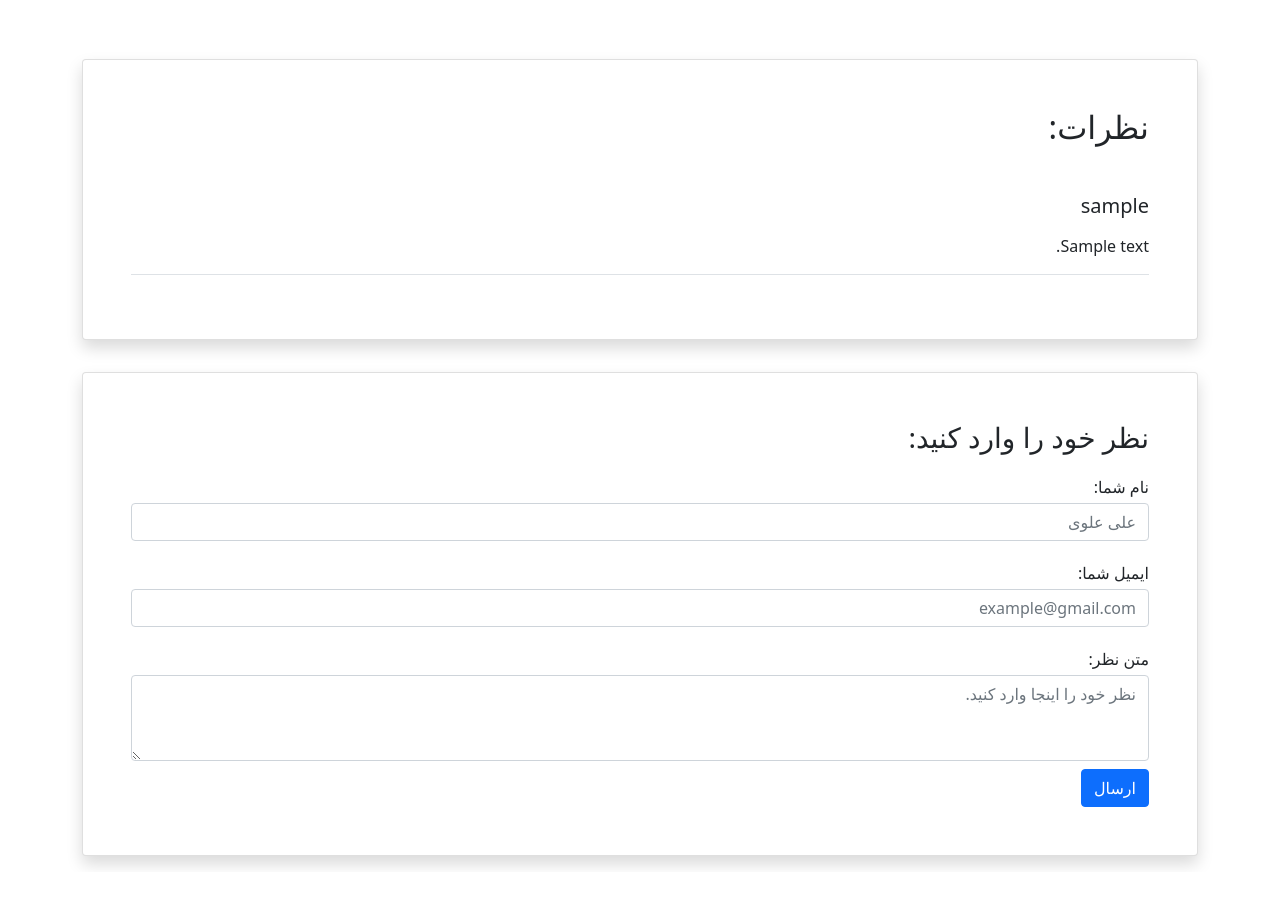
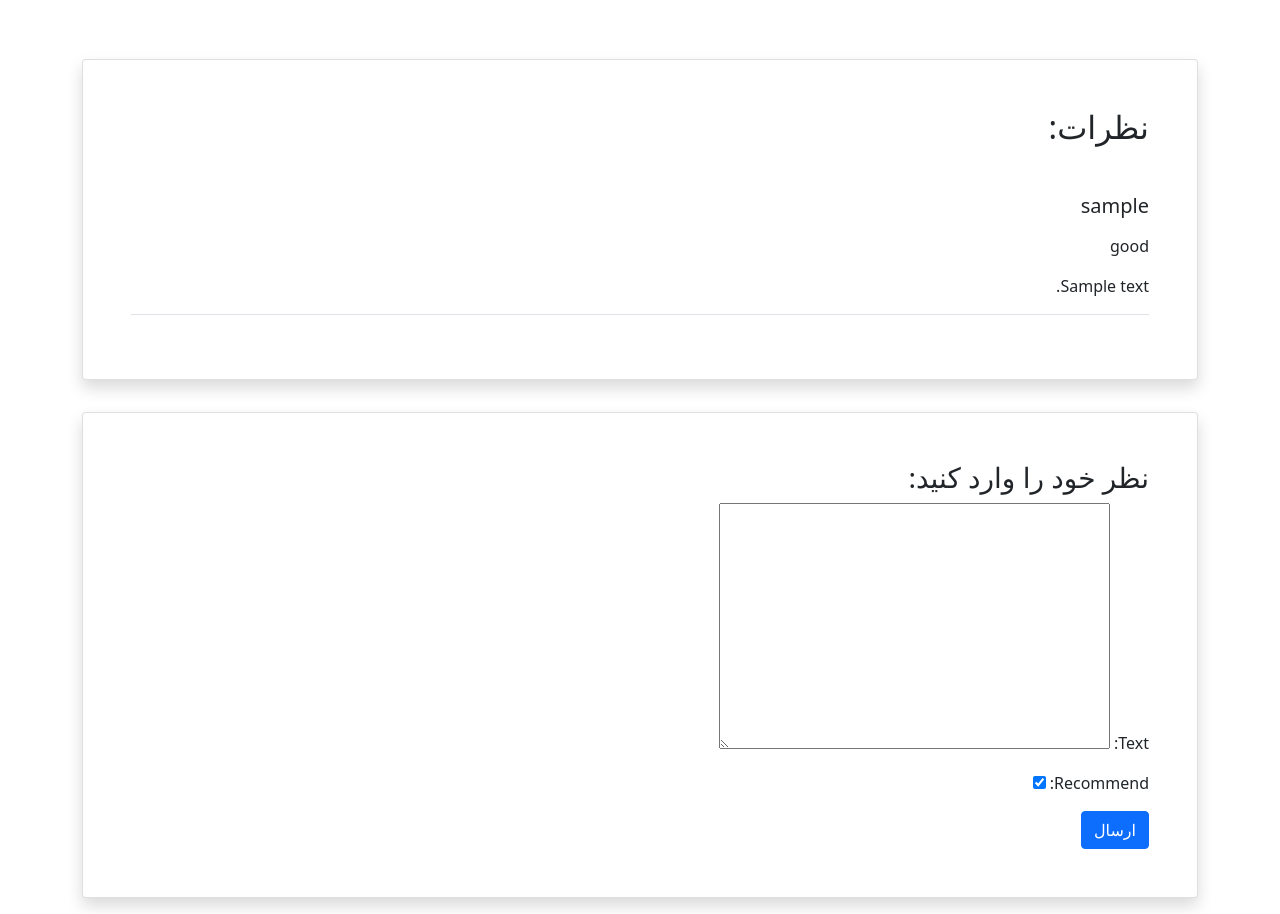
Before and after one commit to rvicode/django_bookstore_project, a Django app: page /books/detail/1/ in a window 1280 px wide. Shown: the part 514-1428 px from the top of the page. Before the commit the page ends 1381 px from the top, so only its background shows below. Run offline with Django 4.2, Linux system fonts and the light colour scheme; tables that the repository leaves empty hold one stand-in row (values such as "Sample post"); grey boxes marked "Sample" are stand-in pictures.

Commit message:
add comment form to book detail view

```diff
--- a/books/admin.py
+++ b/books/admin.py
@@ -7,4 +7,4 @@ admin.site.register(Book)
 
 @admin.register(Comment)
 class CommentAdmin(admin.ModelAdmin):
-    list_display = ('user', 'book', 'text', 'datetime_created', )
+    list_display = ('user', 'book', 'text', 'datetime_created', 'recommend', 'is_active' )
--- /dev/null
+++ b/books/forms.py
@@ -0,0 +1,8 @@
+from django import forms
+from .models import Comment
+
+
+class CommentForm(forms.ModelForm):
+    class Meta:
+        model = Comment
+        fields = ('text', 'recommend',)
--- a/books/models.py
+++ b/books/models.py
@@ -21,6 +21,8 @@ class Comment(models.Model):
     user = models.ForeignKey(get_user_model(), on_delete=models.CASCADE)
     book = models.ForeignKey(Book, on_delete=models.CASCADE, related_name='comments')
     text = models.TextField()
+    is_active = models.BooleanField(default=True)
+    recommend = models.BooleanField(default=True)
 
     datetime_created = models.DateTimeField(auto_now_add=True)
 
--- a/books/templates/books/book_detail.html
+++ b/books/templates/books/book_detail.html
@@ -37,13 +37,18 @@
                     <div class="card shadow my-3 p-5 w-sm-75 w-100">
                         <h2 class="mb-5">نظرات:</h2>
                         {% for comments in comment %}
-                            <div class="border-bottom mb-3">
-                                <h5 class="mb-3">{{ comments.user.username }}</h5>
-                                <p>{{ comments.text|linebreaks }}</p>
-                            </div>
+                            {% if comments.is_active %}
+                                <div class="border-bottom mb-3">
+                                    <h5 class="mb-3">{{ comments.user.username }}</h5>
+                                    {% if comments.recommend %}
+                                        <p>good</p>
+                                    {% else %}
+                                        <p>bad</p>
+                                    {% endif %}
+                                    <p>{{ comments.text|linebreaks }}</p>
+                                </div>
+                            {% endif %}
                         {% endfor %}
-
-
                     </div>
                 </div>
 
@@ -51,19 +56,8 @@
                     <div class="card shadow my-3 p-5 w-sm-75 w-100">
                         <h3>نظر خود را وارد کنید:</h3>
                         <form method="POST">
-                            <div class="form-group py-2">
-                                <label class="py-1" for="author_name">نام شما:</label>
-                                <input type="text" class="form-control" placeholder="علی علوی" name="author_name">
-                            </div>
-                            <div class="form-group py-2">
-                                <label class="py-1" for="email">ایمیل شما:</label>
-                                <input type="email" class="form-control" placeholder="example@gmail.com" name="email">
-                            </div>
-                            <div class="form-group py-2">
-                                <label class="py-1" for="comment_text">متن نظر:</label>
-                                <textarea class="form-control" name="text" rows="3"
-                                          placeholder="نظر خود را اینجا وارد کنید."></textarea>
-                            </div>
+                            {% csrf_token %}
+                            {{ comment_form.as_p }}
                             <button type="submit" class="btn btn-primary">ارسال</button>
                         </form>
                     </div>
--- a/books/views.py
+++ b/books/views.py
@@ -3,6 +3,7 @@ from django.urls import reverse_lazy
 from django.views import generic
 
 from .models import Book
+from .forms import CommentForm
 
 
 class BookListView(generic.ListView):
@@ -22,7 +23,23 @@ def book_detail_view(request, pk):
     book = get_object_or_404(Book, pk=pk)
     # get book comments
     comment = book.comments.all()
-    return render(request, 'books/book_detail.html', {'book': book, 'comment': comment})
+
+    if request.method == 'POST':
+        comment_form = CommentForm(request.POST)
+        if comment_form.is_valid():
+            new_comment = comment_form.save(commit=False)
+            new_comment.book = book
+            new_comment.user = request.user
+            new_comment.save()
+            comment_form = CommentForm()
+    else:
+        comment_form = CommentForm()
+
+    return render(request, 'books/book_detail.html', {
+        'book': book,
+        'comment': comment,
+        'comment_form': comment_form
+    })
 
 
 class BookCreateView(generic.CreateView):
--- a/templates/registration/singup.html
+++ b/templates/registration/singup.html
@@ -12,6 +12,7 @@
     {% csrf_token %}
     {{ form|crispy }}
     <p>Do you have accounts? <a href="{% url 'login' %}">login</a></p>
+        <button type="submit" class="btn btn-primary"> Sing Up</button>
     </form>
-    <button type="submit" class="btn btn-primary"> Sing Up</button>
+
 {% endblock %}
```
Also changed, not shown: books/migrations/0005_comment_is_active_comment_recommend.py (added).
